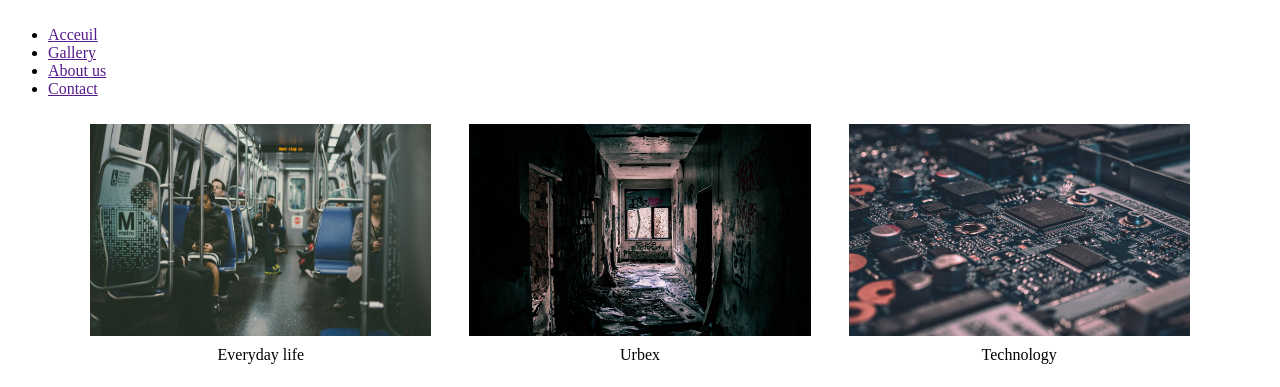
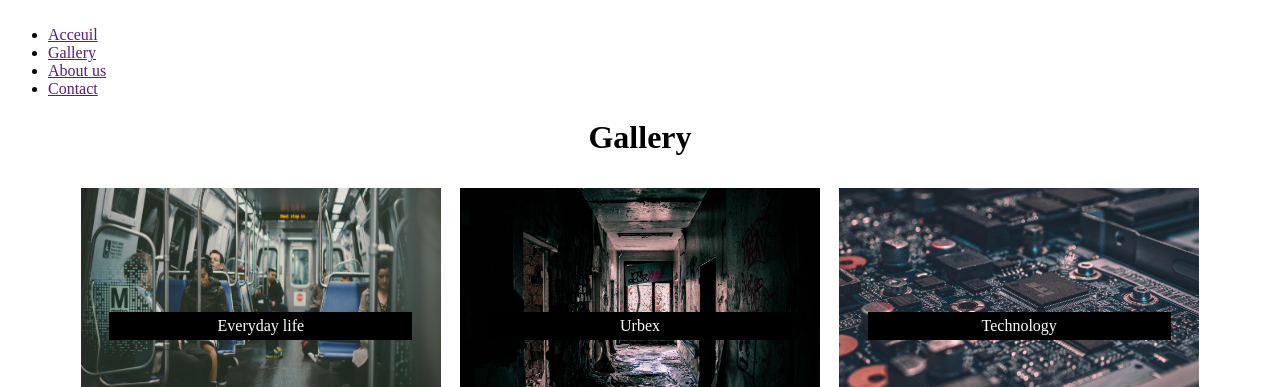
Before and after one commit to vincentiga/Cabreta, a PHP site: page /gallery.html in a window 1280 px wide. Shown: the part 36-423 px from the top of the page. Run offline with PHP 8.4, Linux system fonts and the light colour scheme.

Commit message:
add text on image, change cursor

```diff
--- a/cabreta-portfolio/css/gallery.css
+++ b/cabreta-portfolio/css/gallery.css
@@ -2,6 +2,15 @@
 
 
 /* Desktop */
+body {
+    /*cursor: cell;*/
+    /*cursor: url(goatlogo4_mini.jpg), auto;*/
+}
+
+h1 {
+    text-align: center;
+}
+
 .gallery {
     display: flex;
     flex-direction: row;
@@ -14,17 +23,18 @@ div {
     flex-direction: column;
     align-items: center;
     width: 30%;
+    position: relative;
 }
 
 img {
-    width: 90%;
-    height: 80%;
+    width: 95%;
+    height: 100%;
     margin: 10px 0px 10px 0px;
 }
 
 a {
-    width: 90%;
-    height: 80%;
+    width: 95%;
+    height: 100%;
     margin: 10px 0px 10px 0px;
 }
 
@@ -35,13 +45,21 @@ a img {
 }
 
 p {
-    width: 100%;
-    margin: 0px 10px 0px 10px;
+    width: 80%;
+    margin: 4px 10px 0px 10px;
+    padding: 5px 0px 5px 0px;
     text-align: center;
+    position: absolute;
+    top: 50%;
+    background-color: black;
+    color: white;
 }
 
 img:hover {
+    /*cursor: cell;*/
+    cursor: url(goatlogo4_mini.jpg), auto;
     transform: scale(1.1);
+
 }
 
 /* Mobile */
@@ -63,7 +81,7 @@ img:hover {
 
     p {
         width: 80%;
-        margin: 0px 10px 20px 10px;
+        margin: 6px 10px 20px 10px;
     }
 
 }
--- a/cabreta-portfolio/gallery.html
+++ b/cabreta-portfolio/gallery.html
@@ -22,6 +22,7 @@
     </header>
 
     <!-- GALLERY -->
+    <h1>Gallery</h1>
     <section class="gallery">
         <div>
             <img src="images/Gallery/vie-1.jpeg" alt="People inside metro" title="Metro everyday life">
```
Also changed, not shown: cabreta-portfolio/css/GoatLogo4.jpg (added), cabreta-portfolio/css/goatlogo4_mini.jpg (added), cabreta-portfolio/images/Gallery/GoatLogo4.jpg (added).
